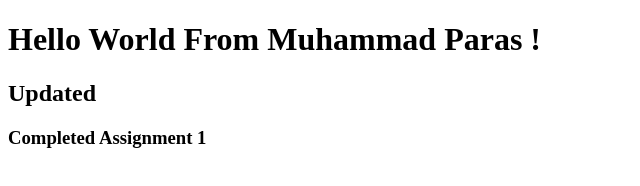
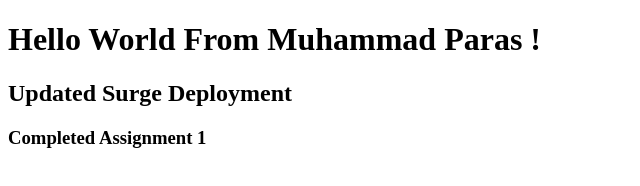
Before and after one commit to ParasJarral/bootcampstart2020, a plain HTML site: page index.html in a window 1280 px wide. Shown: the whole page, without its empty margins (0-640 px from the left). Drawn offline with Linux system fonts and the light colour scheme.

Commit message:
Update index.html

```diff
--- a/index.html
+++ b/index.html
@@ -7,7 +7,7 @@
 </head>
 <body>
     <h1>Hello World From Muhammad Paras !</h1>
-    <h2>Updated</h2>
+    <h2>Updated Surge Deployment</h2>
     <h3>Completed Assignment 1</h3>
 </body>
 </html>
```
